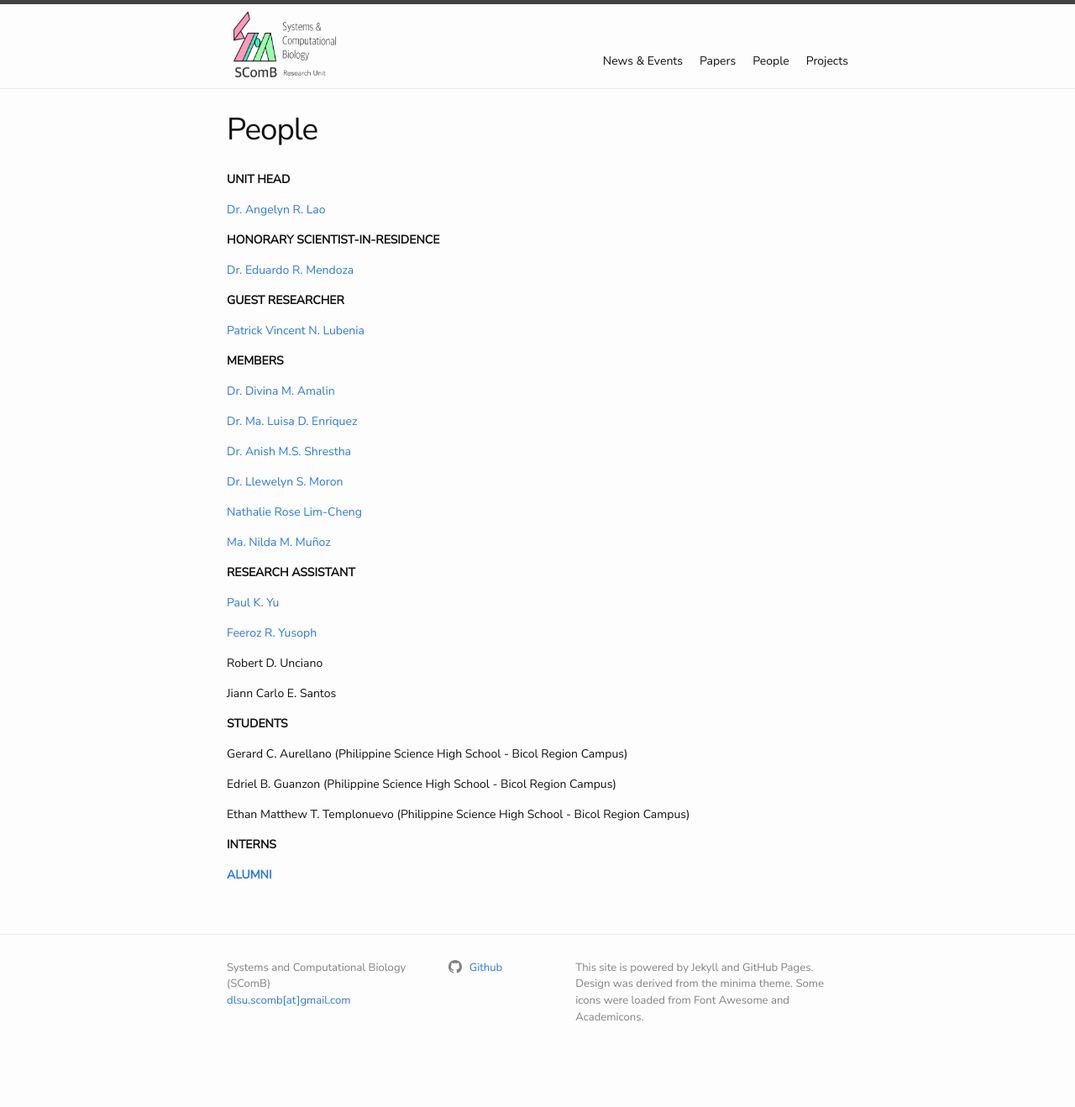
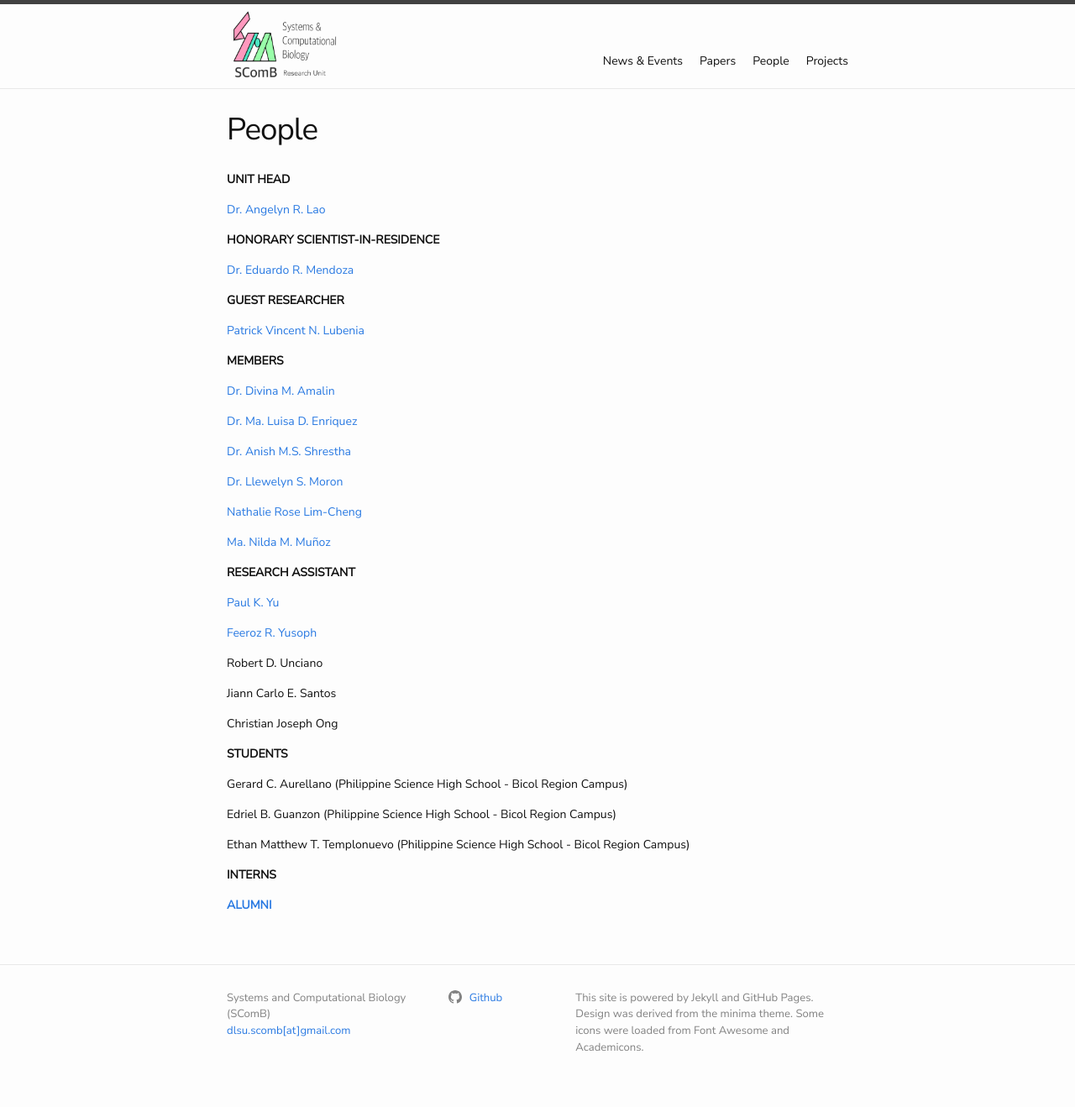
Before and after one commit to dlsu-scomb/dlsu-scomb.github.io, a Jekyll site: the page built from people.md, in a window 1280 px wide. Shown: the whole page at 84% size. Built offline with Jekyll 4.4.1, drawn with Linux system fonts in a browser that asks for light colours; nearby versions of some CDN libraries; a style sheet for code colours, icons or effects is not loaded; before the commit the page ends 1282 px from its top, so only the background shows below that.

Commit message:
Update people.md

```diff
--- a/people.md
+++ b/people.md
@@ -40,6 +40,8 @@ Robert D. Unciano
 
 Jiann Carlo E. Santos
 
+Christian Joseph Ong
+
 **STUDENTS**
 
 Gerard C. Aurellano (Philippine Science High School - Bicol Region Campus)
```
